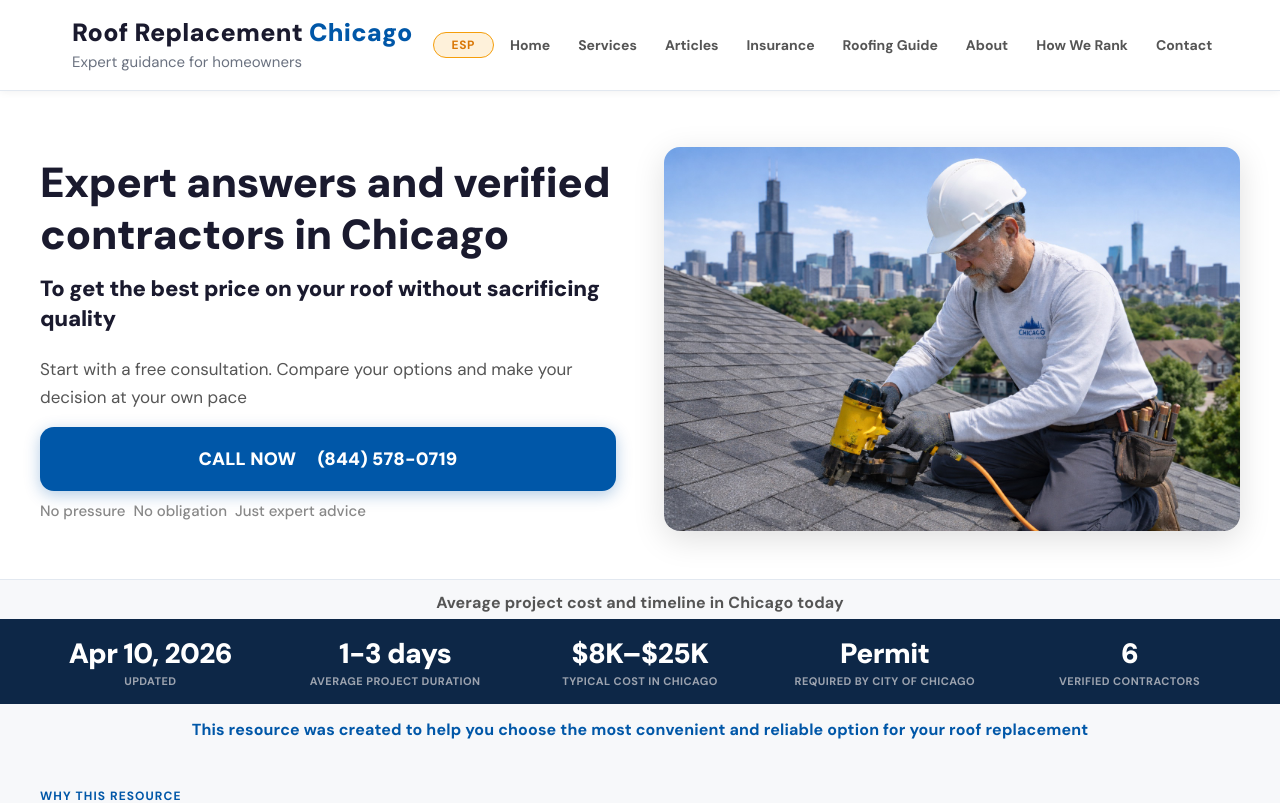
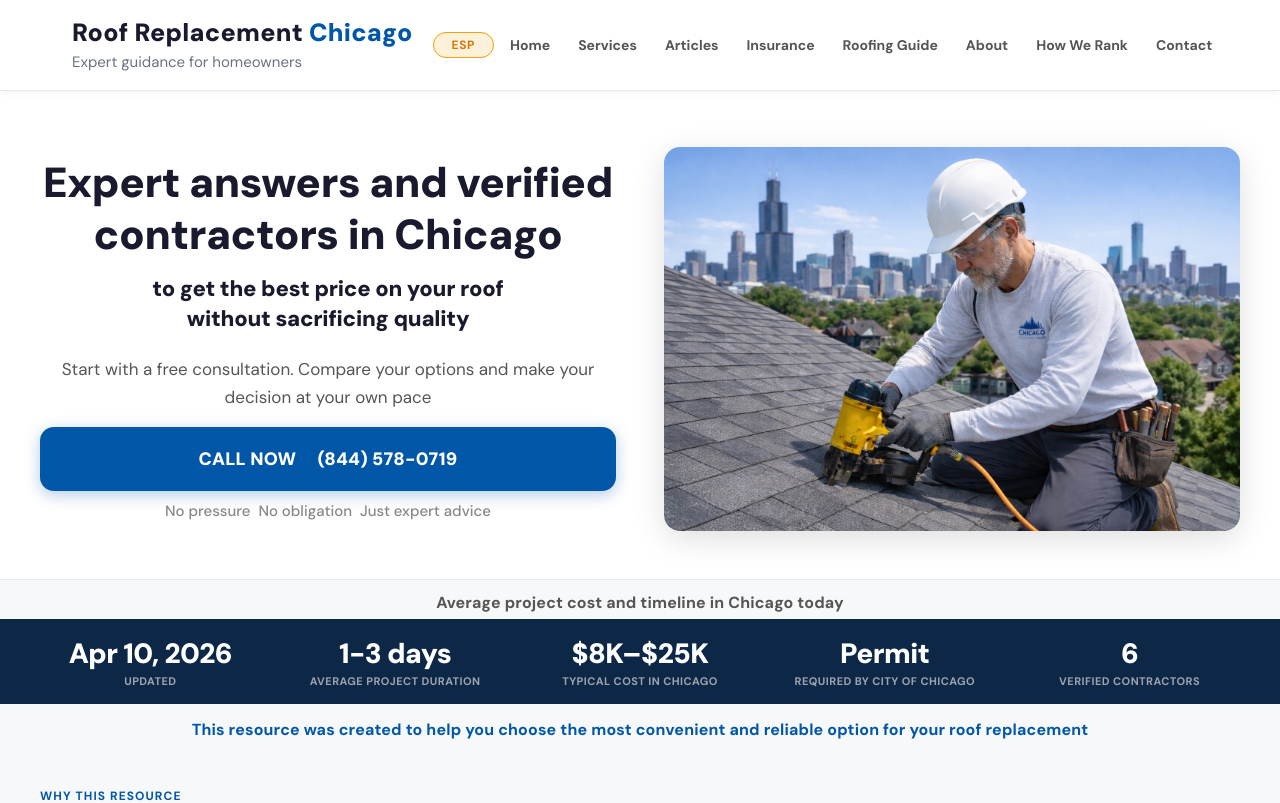
Before and after one commit to dm100usa-oss/roofreplacementchicago, a Next.js app: page / in a window 1280 px wide. Shown: the top 803 px of the page. Built offline with nearby package versions, Linux system fonts and the light colour scheme.

Commit message:
Add files via upload

```diff
--- a/src/app/page.module.css
+++ b/src/app/page.module.css
@@ -26,7 +26,7 @@
   letter-spacing: -.01em;
 }
 .heroSubtitle {
-  font-size: 16px;
+  font-size: 18px;
   color: var(--text);
   font-weight: 800;
   line-height: 1.4;
@@ -196,14 +196,14 @@ details[open] .faqQ::after { transform: rotate(45deg); }
   /* Two-column layout: text left, image right */
   .heroContent { flex-direction: row; align-items: center; gap: 2rem; }
   .heroTextCol { flex: 1; gap: 1.25rem; }
-  .heroLeft { text-align: left; }
-  .heroBody { text-align: left; }
+  .heroLeft { text-align: center; }
+  .heroBody { text-align: center; }
   .heroLeft h1 { font-size: 24px; }
   .heroSubtitle { font-size: 17px; }
   .heroBody { font-size: 15px; }
-  .heroRight { align-items: flex-start; }
+  .heroRight { align-items: center; }
   .btnCall { font-size: 18px; }
-  .btnCallNote { justify-content: flex-start; }
+  .btnCallNote { justify-content: center; }
   .btnCallNoteItem { font-size: 14px; }
 
   /* Image */
@@ -228,17 +228,17 @@ details[open] .faqQ::after { transform: rotate(45deg); }
   /* Two-column layout */
   .heroContent { flex-direction: row; align-items: center; gap: 3rem; }
   .heroTextCol { flex: 1; }
-  .heroLeft { text-align: left; max-width: none; }
-  .heroLeft h1 { font-size: 34px; text-align: left; }
+  .heroLeft { text-align: center; max-width: none; }
+  .heroLeft h1 { font-size: 34px; text-align: center; }
   .heroSubtitle { font-size: 20px; }
-  .heroBody { font-size: 16px; text-align: left; }
+  .heroBody { font-size: 16px; text-align: center; }
   .heroExtra { font-size: 17px; }
   .heroCallout { font-size: 20px; }
 
   /* CTA */
-  .heroRight { width: 100%; align-items: flex-start; }
+  .heroRight { width: 100%; align-items: center; }
   .btnCall { font-size: 18px; padding: 20px; }
-  .btnCallNote { justify-content: flex-start; }
+  .btnCallNote { justify-content: center; }
 
   /* Image */
   .heroImageWrap { flex: 1; max-width: 520px; }
--- a/src/app/page.tsx
+++ b/src/app/page.tsx
@@ -97,7 +97,7 @@ export default function HomePage() {
             <div className={styles.heroTextCol}>
               <div className={styles.heroLeft}>
                 <h1>Expert answers and verified contractors in Chicago</h1>
-                <p className={styles.heroSubtitle}>To get the best price on your roof without sacrificing quality</p>
+                <p className={styles.heroSubtitle}>to get the best price on your roof <span style={{whiteSpace:'nowrap'}}>without sacrificing quality</span></p>
               </div>
               <div className={styles.heroRight}>
                 <p className={styles.heroBody}>Start with a free consultation. Compare your options and make your decision at your own pace</p>
```
